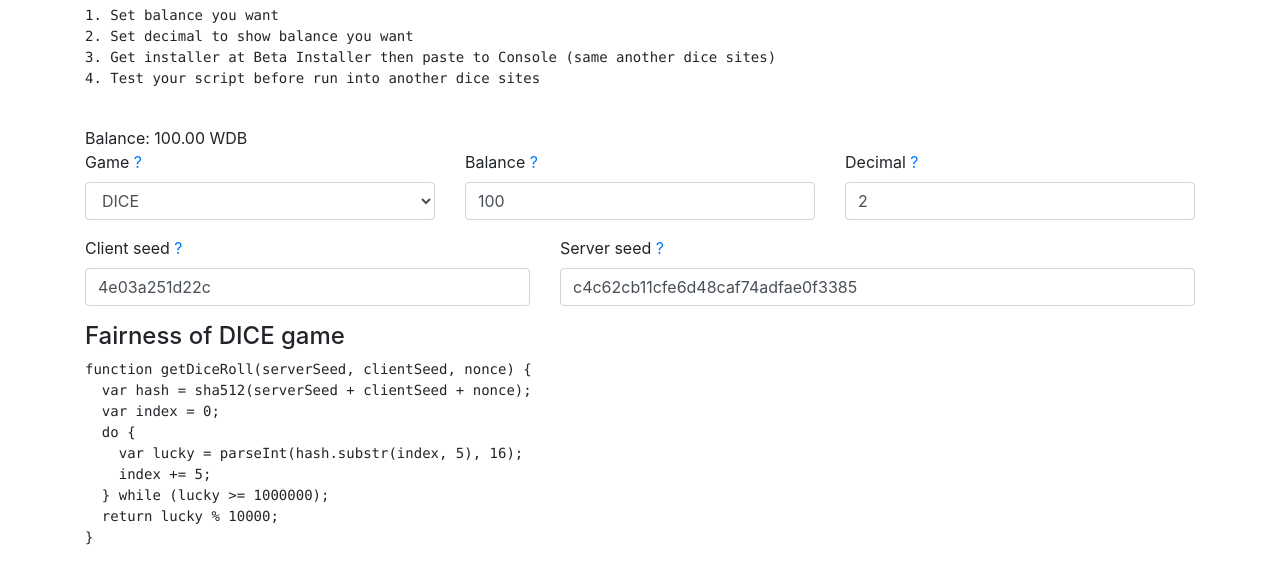
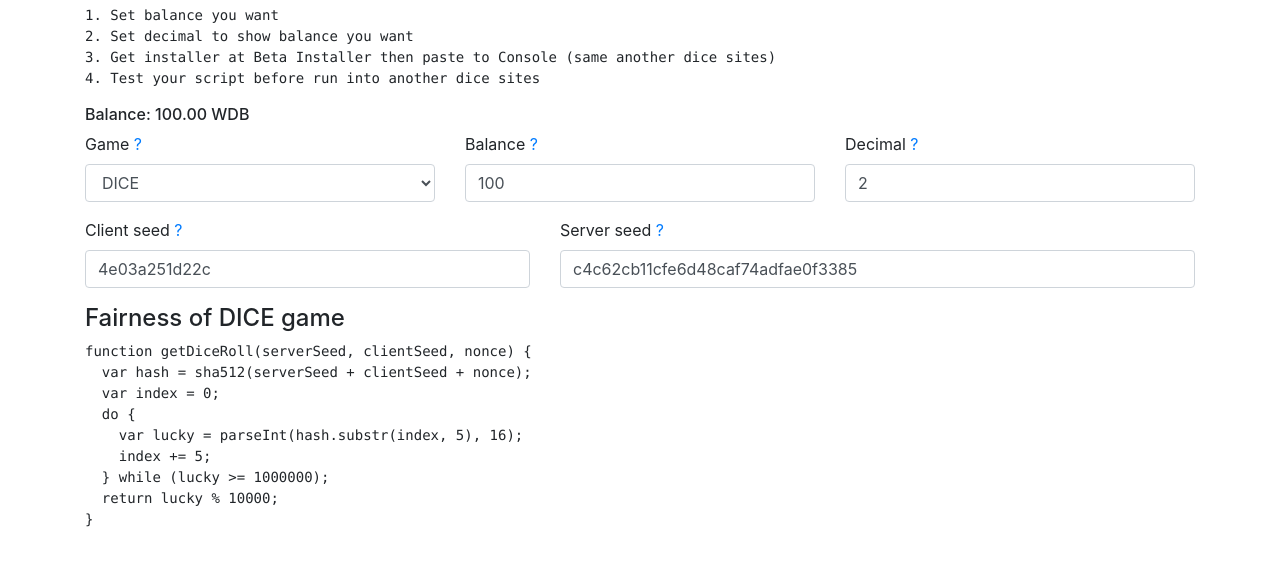
Before and after one commit to webdicebot-project/emulator, a plain HTML site: page index.html in a window 1280 px wide. Shown: the part 88-672 px from the top of the page. Drawn offline with nearby package versions, Linux system fonts and the light colour scheme.

Commit message:
:rocket:

```diff
--- a/index.html
+++ b/index.html
@@ -26,10 +26,11 @@
 1. Set balance you want
 2. Set decimal to show balance you want
 3. Get installer at Beta Installer then paste to Console (same another dice sites)
-4. Test your script before run into another dice sites
-          </pre>
+4. Test your script before run into another dice sites</pre>
         </div>
-        <div class="col-sm-12">Balance: <span id="balance">0.00</span> WDB</div>
+        <div class="col-sm-12">
+          <h6>Balance: <span id="balance">0.00</span> WDB</h6>
+        </div>
         <div class="col-sm-4">
           <div class="form-group">
             <label>
```
